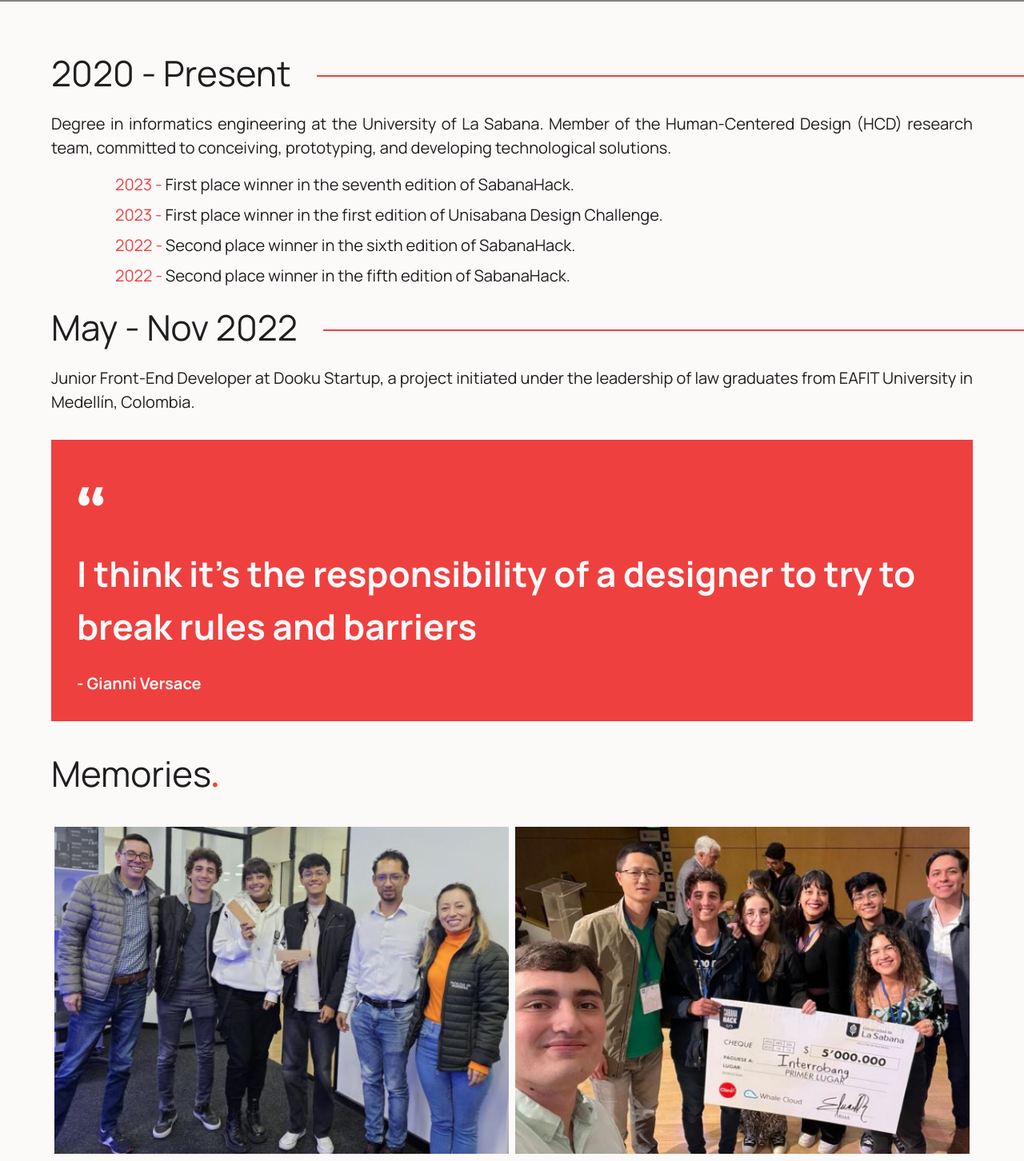
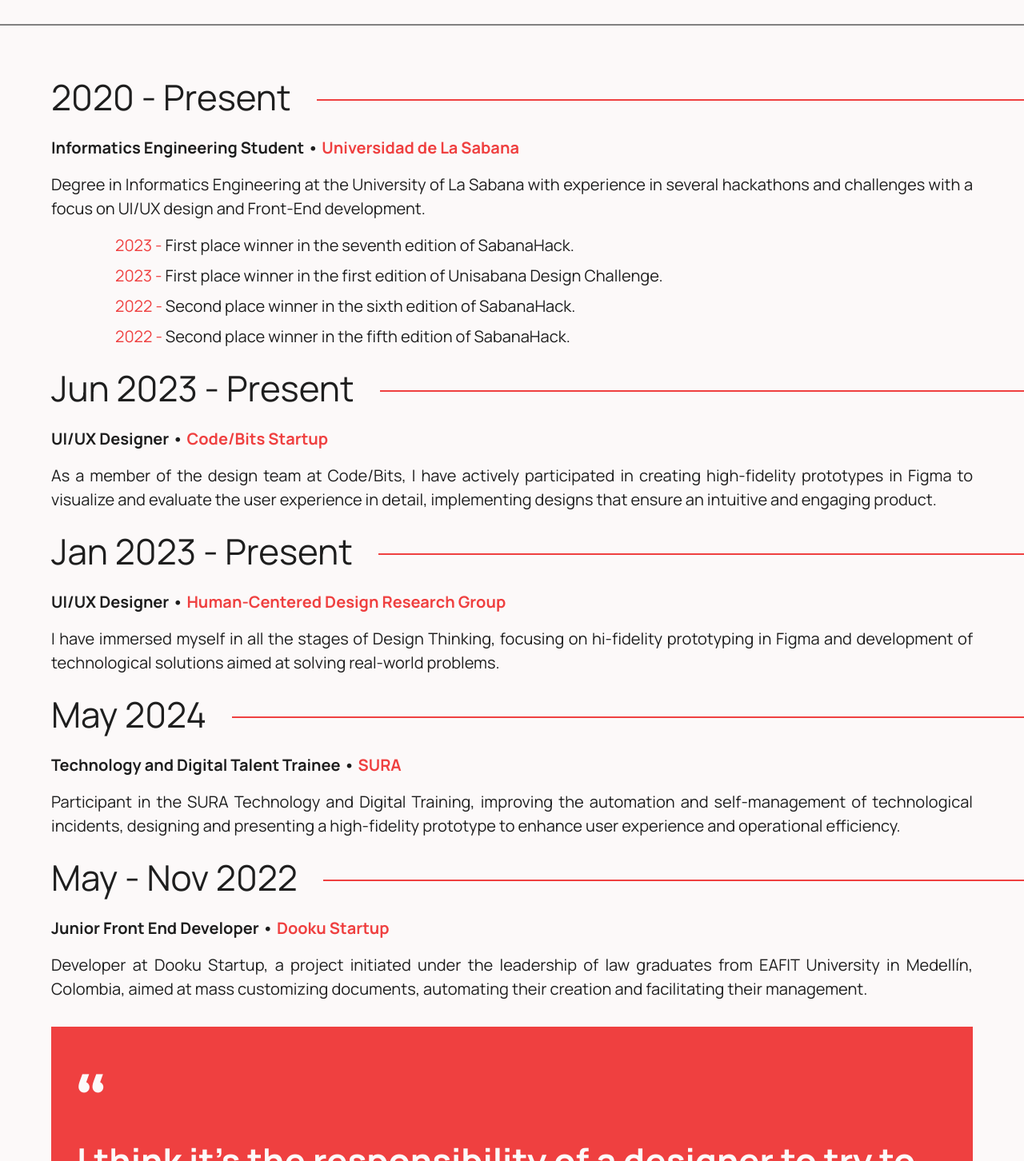
Before and after one commit to yeysonpupa/Portfolio_Esteban, a React (Vite) app: page /about in a window 1280 px wide. Shown: the part 1114-2566 px from the top of the page at 80% size. Built offline with nearby package versions, Linux system fonts and the light colour scheme.

Commit message:
Timeline

```diff
--- a/src/components/AboutHero.jsx
+++ b/src/components/AboutHero.jsx
@@ -15,7 +15,7 @@
       <div className="flex flex-col md:flex-row pb-4 md:pb-8">
         <div className="md:w-1/2 pr-0 md:pr-16">
           <p className="font-manrope text-TextoPequeñoPhone md:text-TextoNormal text-blackText text-justify">
-            {`Concluding my informatics engineering degree and looking forward to immersing myself in professional internships, specifically emphasizing UI/UX and front-end development. I'm all about the attention to details, collaborative teamwork, and tackling challenges with a dash of critical thinking. Fluent in both Spanish and English, so let's make things happen!`}
+            {`I am a scholarship student concluding my Informatics Engineering degree at Universidad de La Sabana, with a special interest and previous experience in UI/UX design and Front-End development. I'm all about the attention to details, collaborative teamwork and tackling challenges with a dash of critical thinking. Fluent in both Spanish and English, so let's make things happen!`}
           </p>
 
           <div className="pt-4 md:pt-8 pb-4 md:pb-8">
@@ -26,7 +26,7 @@
 
             <div className="mb-2 md:mb-4">
               <p className="font-manrope text-TextoPequeñoPhone md:text-TextoNormal text-greyText">Currently</p>
-              <p className="font-manrope text-TextoPequeñoPhone md:text-TextoNormal text-blackText">Informatics engineering student</p>
+              <p className="font-manrope text-TextoPequeñoPhone md:text-TextoNormal text-blackText">Informatics Engineering student</p>
             </div>
 
             <div>
--- a/src/components/Timeline.jsx
+++ b/src/components/Timeline.jsx
@@ -9,8 +9,11 @@
                 </p>
                 <Yearline />
             </div>
+            <p className="font-manrope text-TextoPequeñoPhone md:text-TextoNormal text-blackText mt-2 md:mt-4 text-justify pr-8 md:pr-16 font-bold">
+                {`Informatics Engineering Student • `}<span className="font-manrope text-TextoPequeñoPhone md:text-TextoNormal text-primary mt-2 md:mt-4 text-justify pr-8 md:pr-16 font-bold">{`Universidad de La Sabana`}</span>
+            </p>
             <p className="font-manrope text-TextoPequeñoPhone md:text-TextoNormal text-blackText mt-2 md:mt-4 text-justify pr-8 md:pr-16">
-                {`Degree in informatics engineering at the University of La Sabana. Member of the Human-Centered Design (HCD) research team, committed to conceiving, prototyping, and developing technological solutions.`}
+                {`Degree in Informatics Engineering at the University of La Sabana with experience in several hackathons and challenges with a focus on UI/UX design and Front-End development.`}
             </p>
             <div className="pr-8 md:pr-16">
                 <p className="font-manrope text-TextoPequeñoPhone md:text-TextoNormal text-blackText mt-2 md:mt-4 text-justify ml-10 md:ml-20">
@@ -28,12 +31,51 @@
             </div>
             <div className="flex mt-2 md:mt-4">
                 <p className="font-manrope text-TextoMedianoPhone md:text-TituloNormal text-blackText pr-4 md:pr-8" style={{ whiteSpace: 'nowrap' }}>
+                    Jun 2023 - Present
+                </p>
+                <Yearline />
+            </div>
+            <p className="font-manrope text-TextoPequeñoPhone md:text-TextoNormal text-blackText mt-2 md:mt-4 text-justify pr-8 md:pr-16 font-bold">
+                {`UI/UX Designer • `}<span className="font-manrope text-TextoPequeñoPhone md:text-TextoNormal text-primary mt-2 md:mt-4 text-justify pr-8 md:pr-16 font-bold">{`Code/Bits Startup`}</span>
+            </p>
+            <p className="font-manrope text-TextoPequeñoPhone md:text-TextoNormal text-blackText mt-2 md:mt-4 text-justify pr-8 md:pr-16">
+                {`As a member of the design team at Code/Bits, I have actively participated in creating high-fidelity prototypes in Figma to visualize and evaluate the user experience in detail, implementing designs that ensure an intuitive and engaging product.`}
+            </p>
+            <div className="flex mt-2 md:mt-4">
+                <p className="font-manrope text-TextoMedianoPhone md:text-TituloNormal text-blackText pr-4 md:pr-8" style={{ whiteSpace: 'nowrap' }}>
+                    Jan 2023 - Present
+                </p>
+                <Yearline />
+            </div>
+            <p className="font-manrope text-TextoPequeñoPhone md:text-TextoNormal text-blackText mt-2 md:mt-4 text-justify pr-8 md:pr-16 font-bold">
+                {`UI/UX Designer • `}<span className="font-manrope text-TextoPequeñoPhone md:text-TextoNormal text-primary mt-2 md:mt-4 text-justify pr-8 md:pr-16 font-bold">{`Human-Centered Design Research Group`}</span>
+            </p>
+            <p className="font-manrope text-TextoPequeñoPhone md:text-TextoNormal text-blackText mt-2 md:mt-4 text-justify pr-8 md:pr-16">
+                {`I have immersed myself in all the stages of Design Thinking, focusing on hi-fidelity prototyping in Figma and development of technological solutions aimed at solving real-world problems.`}
+            </p>
+            <div className="flex mt-2 md:mt-4">
+                <p className="font-manrope text-TextoMedianoPhone md:text-TituloNormal text-blackText pr-4 md:pr-8" style={{ whiteSpace: 'nowrap' }}>
+                    May 2024
+                </p>
+                <Yearline />
+            </div>
+            <p className="font-manrope text-TextoPequeñoPhone md:text-TextoNormal text-blackText mt-2 md:mt-4 text-justify pr-8 md:pr-16 font-bold">
+                {`Technology and Digital Talent Trainee • `}<span className="font-manrope text-TextoPequeñoPhone md:text-TextoNormal text-primary mt-2 md:mt-4 text-justify pr-8 md:pr-16 font-bold">{`SURA`}</span>
+            </p>
+            <p className="font-manrope text-TextoPequeñoPhone md:text-TextoNormal text-blackText mt-2 md:mt-4 text-justify pr-8 md:pr-16">
+                {`Participant in the SURA Technology and Digital Training, improving the automation and self-management of technological incidents, designing and presenting a high-fidelity prototype to enhance user experience and operational efficiency.`}
+            </p>
+            <div className="flex mt-2 md:mt-4">
+                <p className="font-manrope text-TextoMedianoPhone md:text-TituloNormal text-blackText pr-4 md:pr-8" style={{ whiteSpace: 'nowrap' }}>
                     May - Nov 2022
                 </p>
                 <Yearline />
             </div>
+            <p className="font-manrope text-TextoPequeñoPhone md:text-TextoNormal text-blackText mt-2 md:mt-4 text-justify pr-8 md:pr-16 font-bold">
+                {`Junior Front End Developer • `}<span className="font-manrope text-TextoPequeñoPhone md:text-TextoNormal text-primary mt-2 md:mt-4 text-justify pr-8 md:pr-16 font-bold">{`Dooku Startup`}</span>
+            </p>
             <p className="font-manrope text-TextoPequeñoPhone md:text-TextoNormal text-blackText mt-2 md:mt-4 text-justify pr-8 md:pr-16">
-                {`Junior Front-End Developer at Dooku Startup, a project initiated under the leadership of law graduates from EAFIT University in Medellín, Colombia.`}
+                {`Developer at Dooku Startup, a project initiated under the leadership of law graduates from EAFIT University in Medellín, Colombia, aimed at mass customizing documents, automating their creation and facilitating their management.`}
             </p>
         </div>
     );
```
